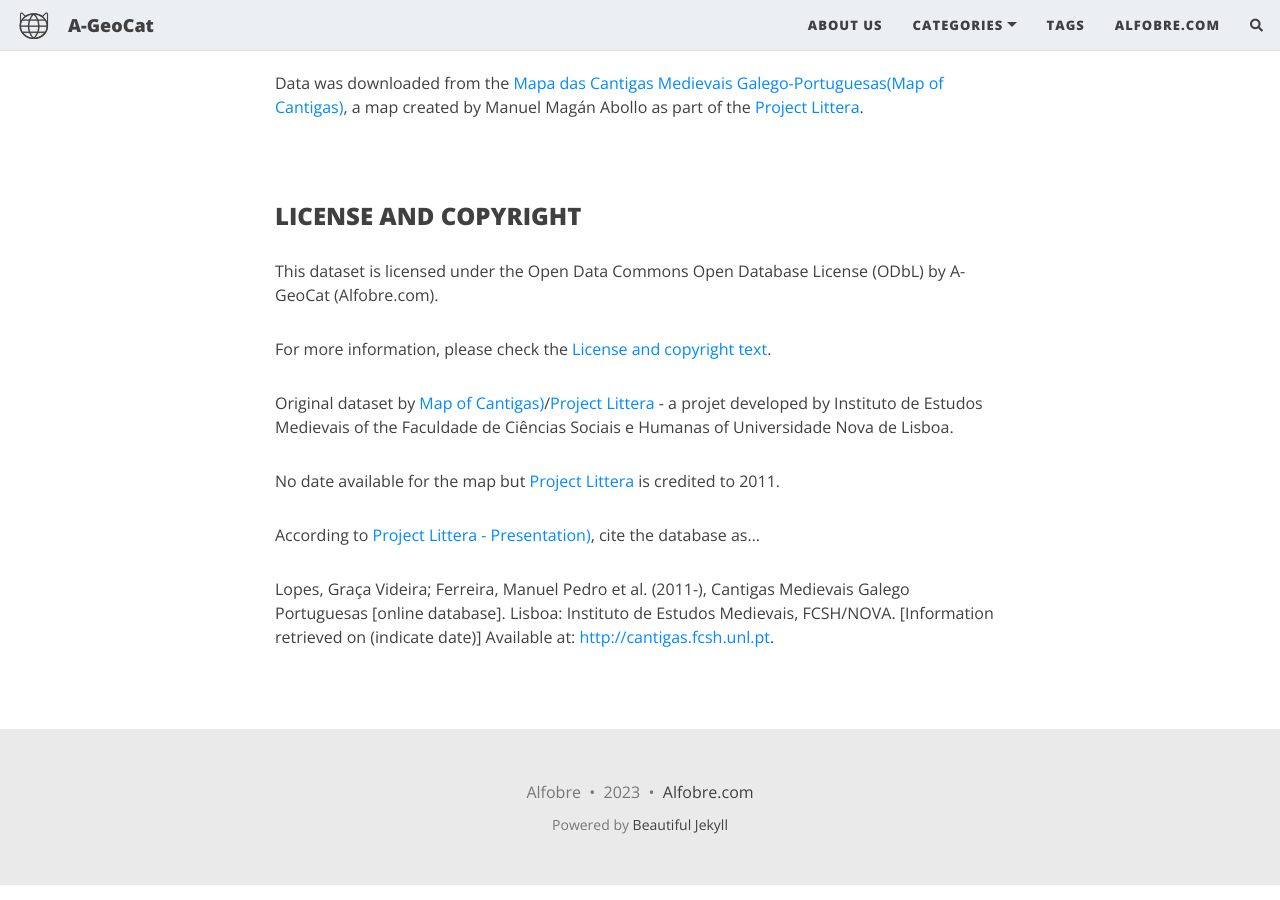
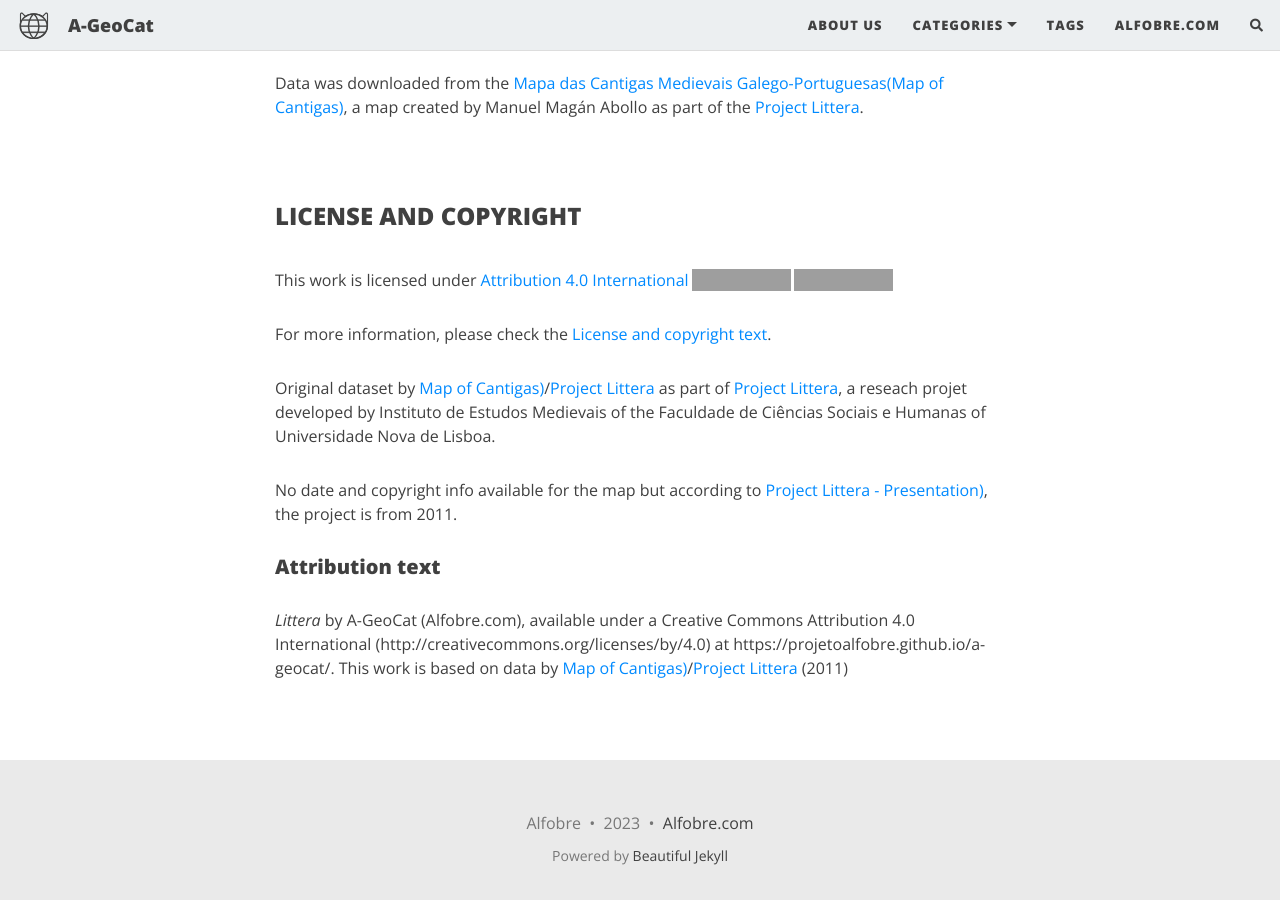
Before and after one commit to projetoalfobre/a-geocat, a Jekyll site: the page built from _posts/2023-11-29-Littera.md, in a window 1280 px wide and 900 px high, scrolled down 1161 px. Built offline with Jekyll 4.4.1, drawn with Linux system fonts in a browser that asks for light colours; nearby versions of some CDN libraries; comment, search, counter and statistics services are not loaded; grey boxes are pictures that could not be loaded.

Commit message:
Update 2023-11-29-Littera.md

```diff
--- a/_posts/2023-11-29-Littera.md
+++ b/_posts/2023-11-29-Littera.md
@@ -39,14 +39,11 @@ Data was downloaded from the [Mapa das Cantigas Medievais Galego-Portuguesas(Map
 <br />
 
 ### License and copyright
-This dataset is licensed under the Open Data Commons Open Database License (ODbL) by A-GeoCat (Alfobre.com).
+{% include license.html %}
 
-For more information, please check the [License and copyright text](../aboutus/).
+Original dataset by [Map of Cantigas)](http://u.osmfr.org/m/551707/)/[Project Littera](https://cantigas.fcsh.unl.pt/) as part of [Project Littera](https://cantigas.fcsh.unl.pt/), a reseach projet developed by Instituto de Estudos Medievais of the Faculdade de Ciências Sociais e Humanas of Universidade Nova de Lisboa.
 
-Original dataset by [Map of Cantigas)](http://u.osmfr.org/m/551707/)/[Project Littera](https://cantigas.fcsh.unl.pt/) - a projet developed by Instituto de Estudos Medievais of the Faculdade de Ciências Sociais e Humanas of Universidade Nova de Lisboa.
+No date and copyright info available for the map but according to [Project Littera - Presentation)](https://cantigas.fcsh.unl.pt/apresentacao.asp), the project is from 2011.
 
-No date available for the map but [Project Littera](https://cantigas.fcsh.unl.pt/) is credited to 2011.
-
-According to [Project Littera - Presentation)](https://cantigas.fcsh.unl.pt/apresentacao.asp), cite the database as...
-
-Lopes, Graça Videira; Ferreira, Manuel Pedro et al. (2011-), Cantigas Medievais Galego Portuguesas [online database]. Lisboa: Instituto de Estudos Medievais, FCSH/NOVA. [Information retrieved on (indicate date)] Available at: <http://cantigas.fcsh.unl.pt>.
+##### Attribution text
+*{{ page.title | strip_html }}* by A-GeoCat (Alfobre.com), available under a Creative Commons Attribution 4.0 International (http://creativecommons.org/licenses/by/4.0) at https://projetoalfobre.github.io/a-geocat/. This work is based on data by [Map of Cantigas)](http://u.osmfr.org/m/551707/)/[Project Littera](https://cantigas.fcsh.unl.pt/) (2011)
```
